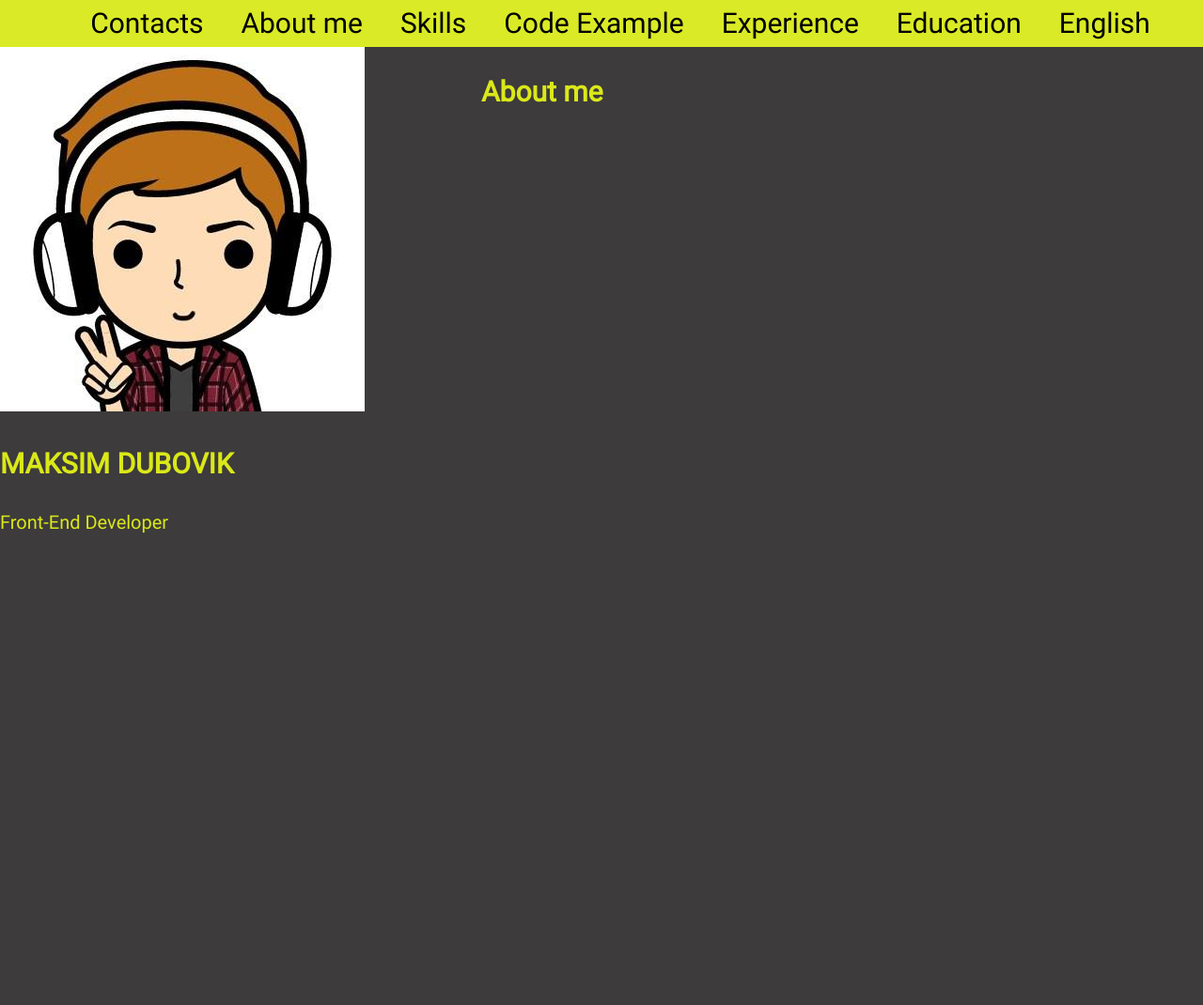
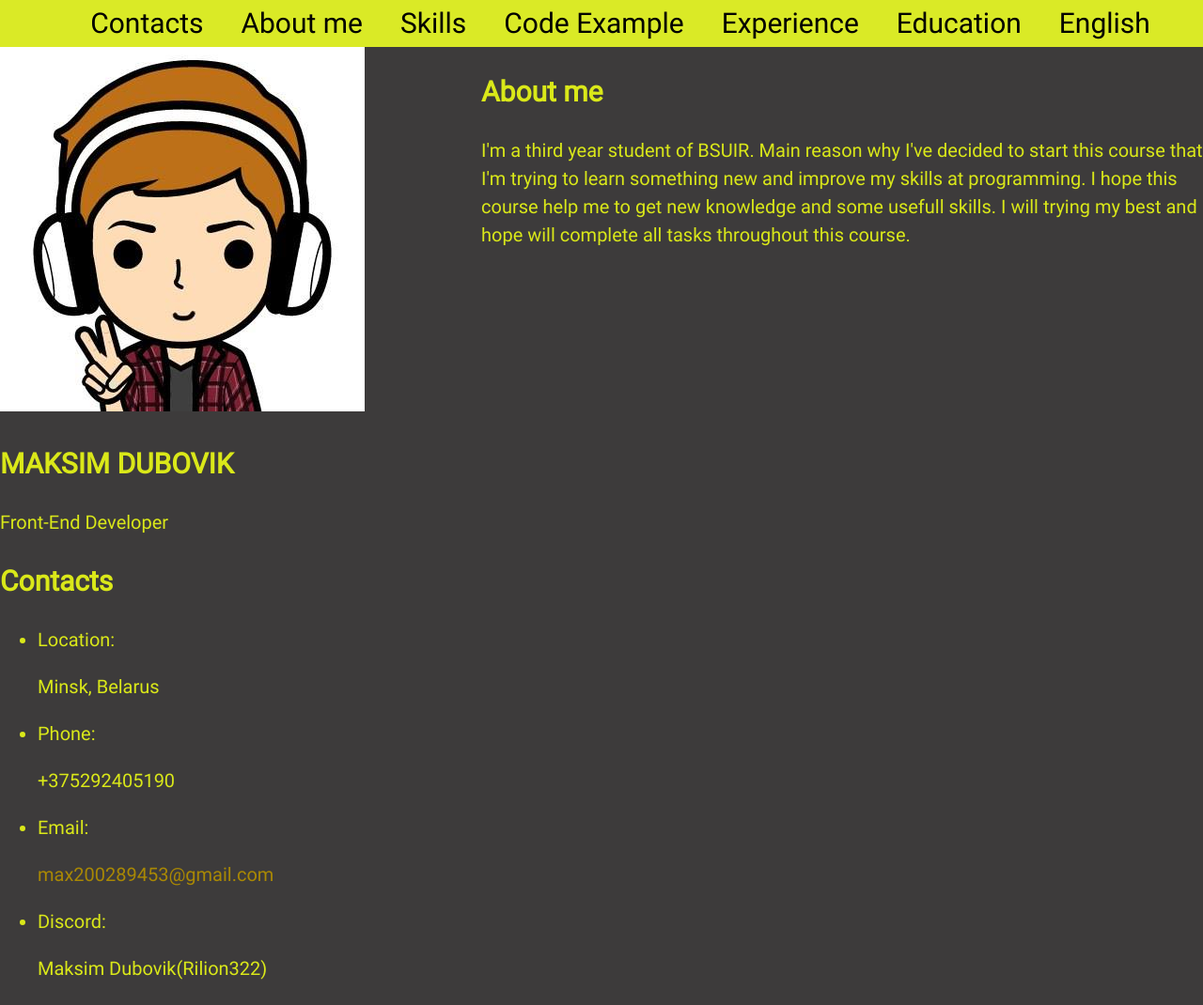
Before and after one commit to Rilion322/rsschool-cv, a plain HTML site: page index.html in a window 1280 px wide. Shown: the whole page at 94% size. Before the commit the page ends 800 px from the top, so only its background shows below. Drawn offline with Linux system fonts and the light colour scheme.

Commit message:
feat: add contacts and about me section

```diff
--- a/index.html
+++ b/index.html
@@ -31,7 +31,25 @@
                     <p>Front-End Developer</p>
                 </section>
                 <section class="section" id="contacts">
-                    <h2 class="section-title"></h2>
+                    <h2 class="section-title">Contacts</h2>
+                    <ul class="contact-list">
+                        <li class="contact-item">
+                            <p>Location:</p>
+                            <p>Minsk, Belarus</p>
+                        </li>
+                        <li class="contact-item">
+                            <p>Phone:</p>
+                            <p>+375292405190</p>
+                        </li>
+                        <li class="contact-item">
+                            <p>Email:</p>
+                            <p><a href="mailto:max200289453@gmail.com">max200289453@gmail.com</a></p>
+                        </li>
+                        <li class="contact-item">
+                            <p>Discord:</p>
+                            <p>Maksim Dubovik(Rilion322)</p>
+                        </li>
+                    </ul>
                 </section>
                 <section class="section" id="skills">
                     <h2 class="section-title"></h2>
@@ -40,6 +58,7 @@
             <div class="right-side-container">
                 <section class="section" id="about">
                     <h2 class="section-title">About me</h2>
+                    <p>I'm a third year student of BSUIR. Main reason why I've decided to start this course that I'm trying to learn something new and improve my skills at programming. I hope this course help me to get new knowledge and some usefull skills. I will trying my best and hope will complete all tasks throughout this course.</p>
                 </section>
 
                 <section class="section" id="code">
--- a/styles.css
+++ b/styles.css
@@ -78,3 +78,12 @@ body {
 .nav-link:hover {
     color: red;
 }
+
+a {
+    text-decoration: none;
+    color:#a98804;
+}
+
+a:hover {
+    color:red;
+}
```
